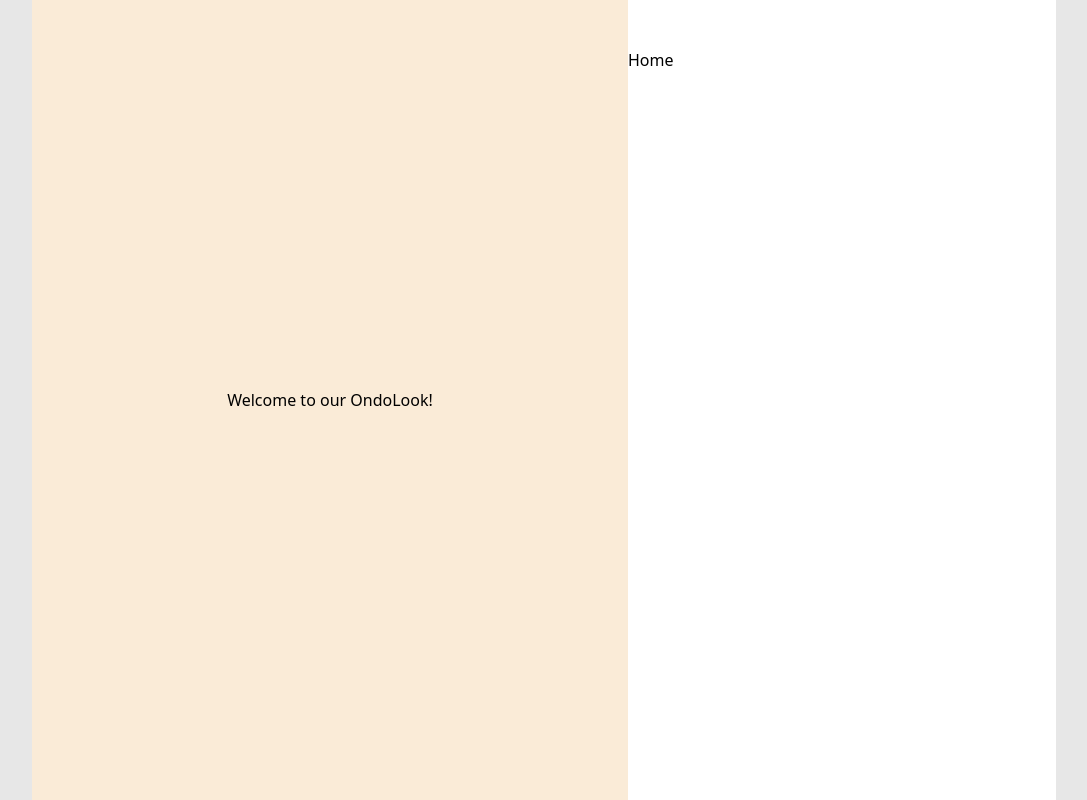
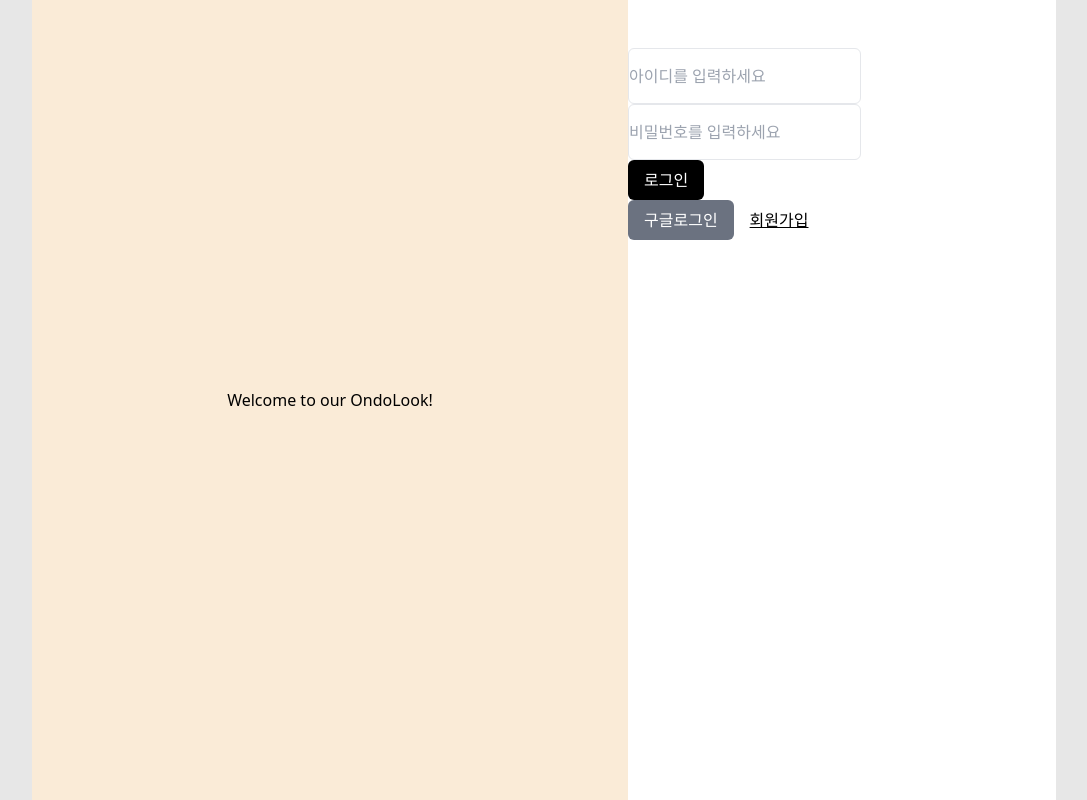
Before and after one commit to boram-3-group/ondolook-fe-react, a React (Vite) app: page /login in a window 1280 px wide. Before the commit this address led to /home. Shown: the whole page, without its empty margins (96-1183 px from the left). Built offline with nearby package versions, Linux system fonts and the light colour scheme.

Commit message:
feat: login form layout

```diff
--- a/package.json
+++ b/package.json
@@ -10,10 +10,13 @@
     "preview": "vite preview"
   },
   "dependencies": {
+    "class-variance-authority": "^0.7.1",
     "react": "^19.0.0",
     "react-dom": "^19.0.0",
+    "react-hook-form": "^7.55.0",
     "react-router-dom": "^7.4.1",
     "sass": "^1.86.3",
+    "tailwind-merge": "^3.1.0",
     "zustand": "^5.0.3"
   },
   "devDependencies": {
--- /dev/null
+++ b/src/components/common/Button.tsx
@@ -0,0 +1,45 @@
+import React from "react";
+import { cva, type VariantProps } from "class-variance-authority";
+
+const button = cva(
+  "items-center justify-center rounded-md",  //공통속성
+  {
+  variants: {
+    intent: {
+      primary: "bg-black text-white hover:bg-gray-900",
+      secondary: "bg-gray-500 text-white hover:bg-gray-600",
+      link: "text-primary underline hover:text-primary/80 p-0 h-auto",
+    },
+    size: {
+      small: "text-sm py-1 px-2",
+      medium: "text-base py-2 px-4",
+    },
+  },
+  defaultVariants: {
+    intent: "primary",
+    size: "medium"
+  },
+});
+
+export interface ButtonProps
+  extends React.ButtonHTMLAttributes<HTMLButtonElement>,
+    VariantProps<typeof button> {
+  children: React.ReactNode;
+}
+
+export const Button = ({
+  className = "",
+  intent,
+  size,
+  children,
+  ...props
+}: ButtonProps) => {
+  return (
+    <button
+     className={button({ intent, size, className })}
+      {...props}
+    >
+      {children}
+    </button>
+  );
+};
--- /dev/null
+++ b/src/components/common/Input.tsx
@@ -0,0 +1,35 @@
+import * as React from "react";
+import { cva, type VariantProps } from "class-variance-authority";
+
+const inputClassName = cva(
+    "rounded-md border",
+    {
+      variants: {
+        inputHeight: {
+          small: "h-[40px] text-sm",
+          medium: "h-[56px] text-base",
+        },
+      },
+      defaultVariants: {
+        inputHeight: "medium",
+      },
+    }
+  );
+
+
+export interface InputProps
+  extends React.InputHTMLAttributes<HTMLInputElement>,
+    VariantProps<typeof inputClassName> {
+}
+
+export const Input = React.forwardRef<HTMLInputElement, InputProps>(
+    ({ className = "", inputHeight, ...props }, ref) => {
+      return (
+        <input
+          ref={ref}
+          className={inputClassName({ inputHeight, className })}
+          {...props}
+        />
+      );
+    }
+  );
--- /dev/null
+++ b/src/pages/LoginPage/index.tsx
@@ -0,0 +1,55 @@
+import { useNavigate } from "react-router-dom";
+import { Button } from "../../components/common/Button";
+import { Input } from "../../components/common/Input";
+import { useForm } from "react-hook-form"
+
+const LoginPage = () => {
+  const navigate = useNavigate();
+
+  const {
+    register,
+    handleSubmit
+  } = useForm()
+
+  const onSubmit = (data) => {
+    console.log("로그인",data);
+  };
+
+  return (
+    <>
+    <form onSubmit={handleSubmit(onSubmit)} >
+      <div >
+            <Input
+            type="text"
+            placeholder="아이디를 입력하세요"
+            {...register("userId")}
+            />
+            <Input
+            type="password"
+            placeholder="비밀번호를 입력하세요"
+            {...register("password")}
+            />
+      </div>
+        <Button intent="primary" size="medium" type="submit">
+            로그인
+        </Button>
+    </form>
+
+    <div >
+
+      <Button intent="secondary" size="medium" onClick={() => alert("구글로그인")} >
+        구글로그인
+      </Button>
+
+      <Button
+        intent="link"
+        onClick={() => navigate("/signup")}
+      >
+        회원가입
+      </Button>
+    </div>
+    </>
+  );
+};
+
+export default LoginPage;
--- /dev/null
+++ b/src/pages/SignupPaget/index.tsx
@@ -0,0 +1,10 @@
+const SignupPage = () => {
+    return (
+      <>
+       <h>회원가입</h>
+      </>
+    );
+  };
+
+
+export default SignupPage
```
Also changed, not shown: src/pages/Routes.tsx (+13 -0 lines), 1 other file (tests, documents, lock files or other folders).
